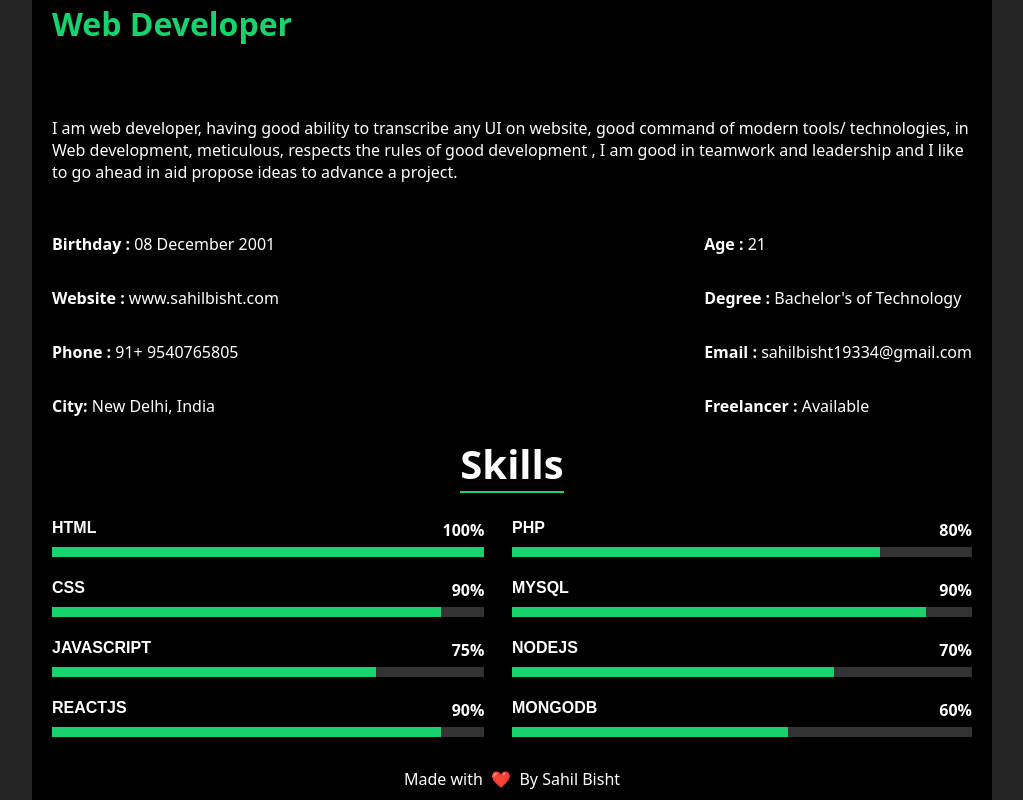
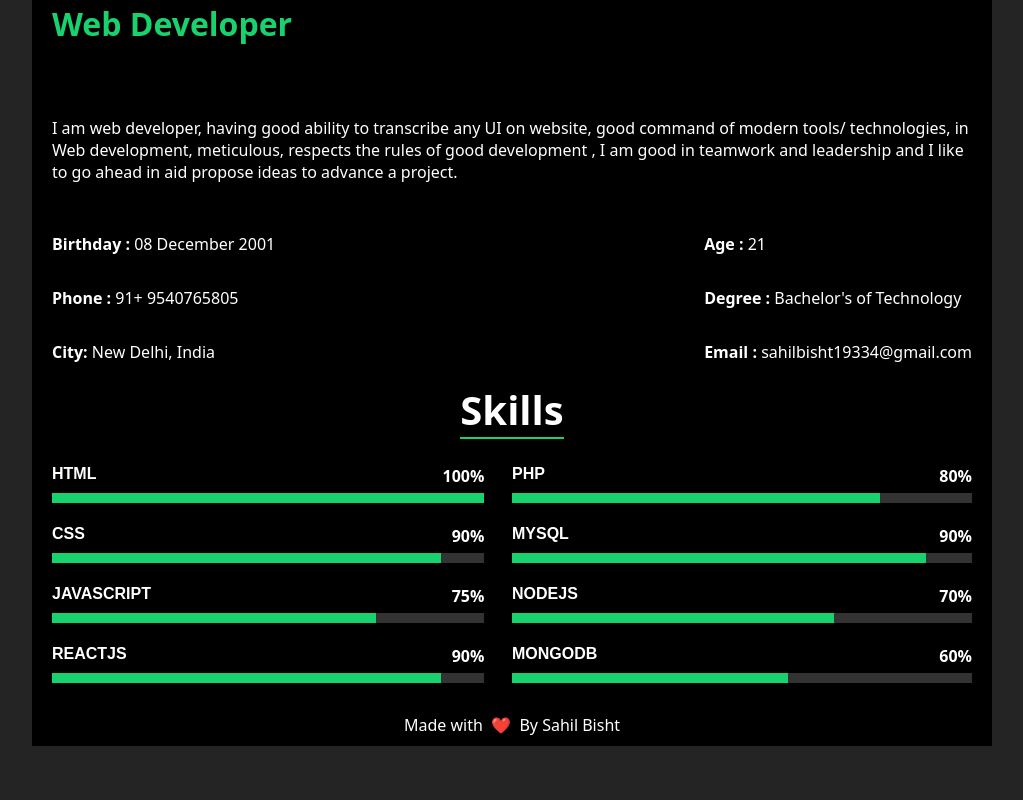
Before and after one commit to codemaniac-sahil/portfolio, a React (Create React App) app: page /about in a window 1280 px wide. Shown: the part 1017-1817 px from the top of the page, without its empty margins (128-1151 px from the left). After the commit the page ends 1763 px from the top, so only its background shows below. Built offline with nearby package versions, Linux system fonts and the light colour scheme.

Commit message:
Removed website and freelancer from about.js

```diff
--- a/src/components/About.js
+++ b/src/components/About.js
@@ -35,9 +35,7 @@ function About() {
                   <p>
                     <span className="bold">Birthday : </span>08 December 2001
                   </p>
-                  <p>
-                    <span className="bold">Website : </span>www.sahilbisht.com
-                  </p>
+
                   <p>
                     <span className="bold">Phone : </span>91+ 9540765805
                   </p>
@@ -57,9 +55,6 @@ function About() {
                   <p>
                     <span className="bold">Email : </span>
                     sahilbisht19334@gmail.com
-                  </p>
-                  <p>
-                    <span className="bold">Freelancer : </span>Available
                   </p>
                 </div>
               </div>
```
